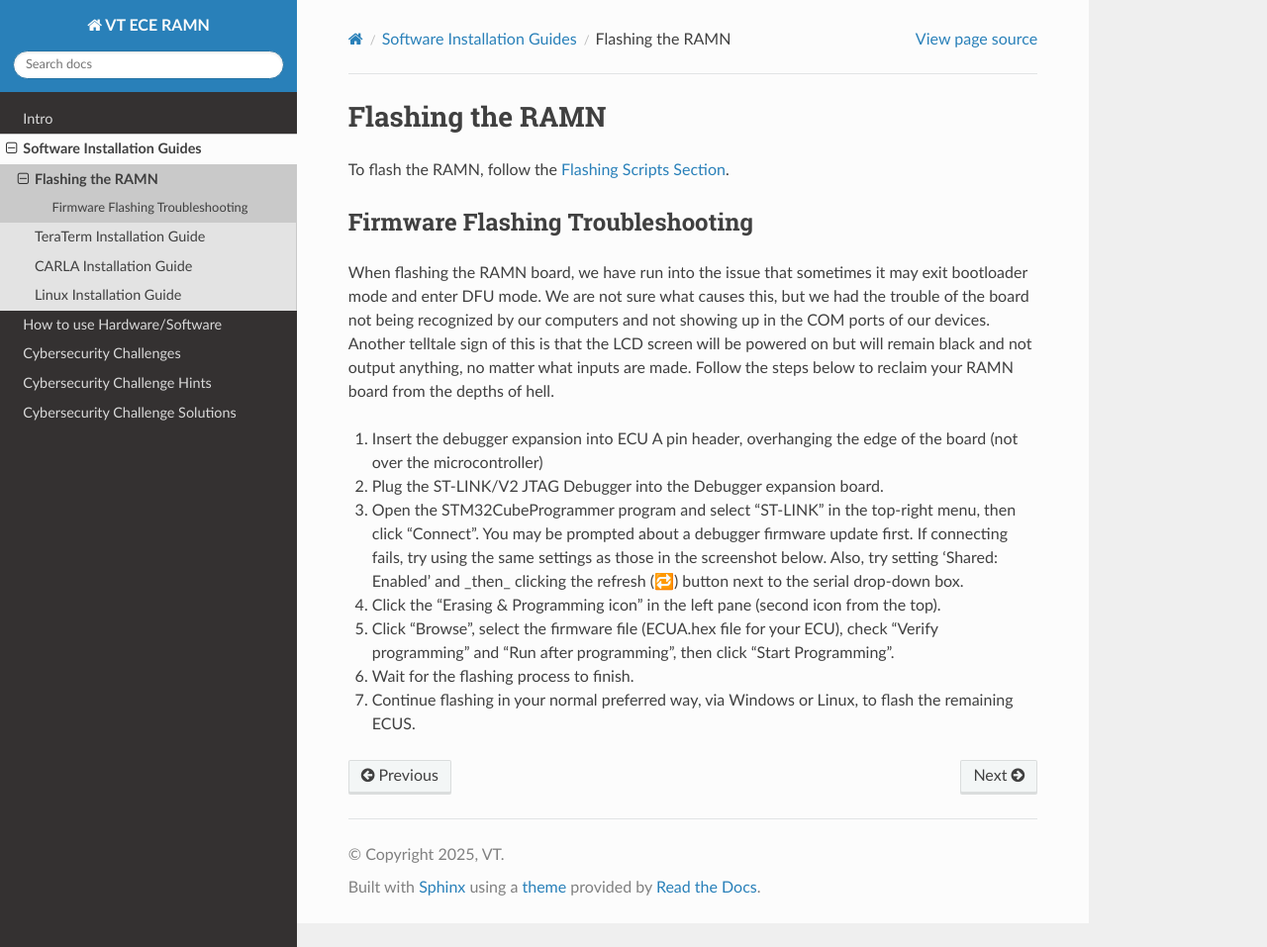
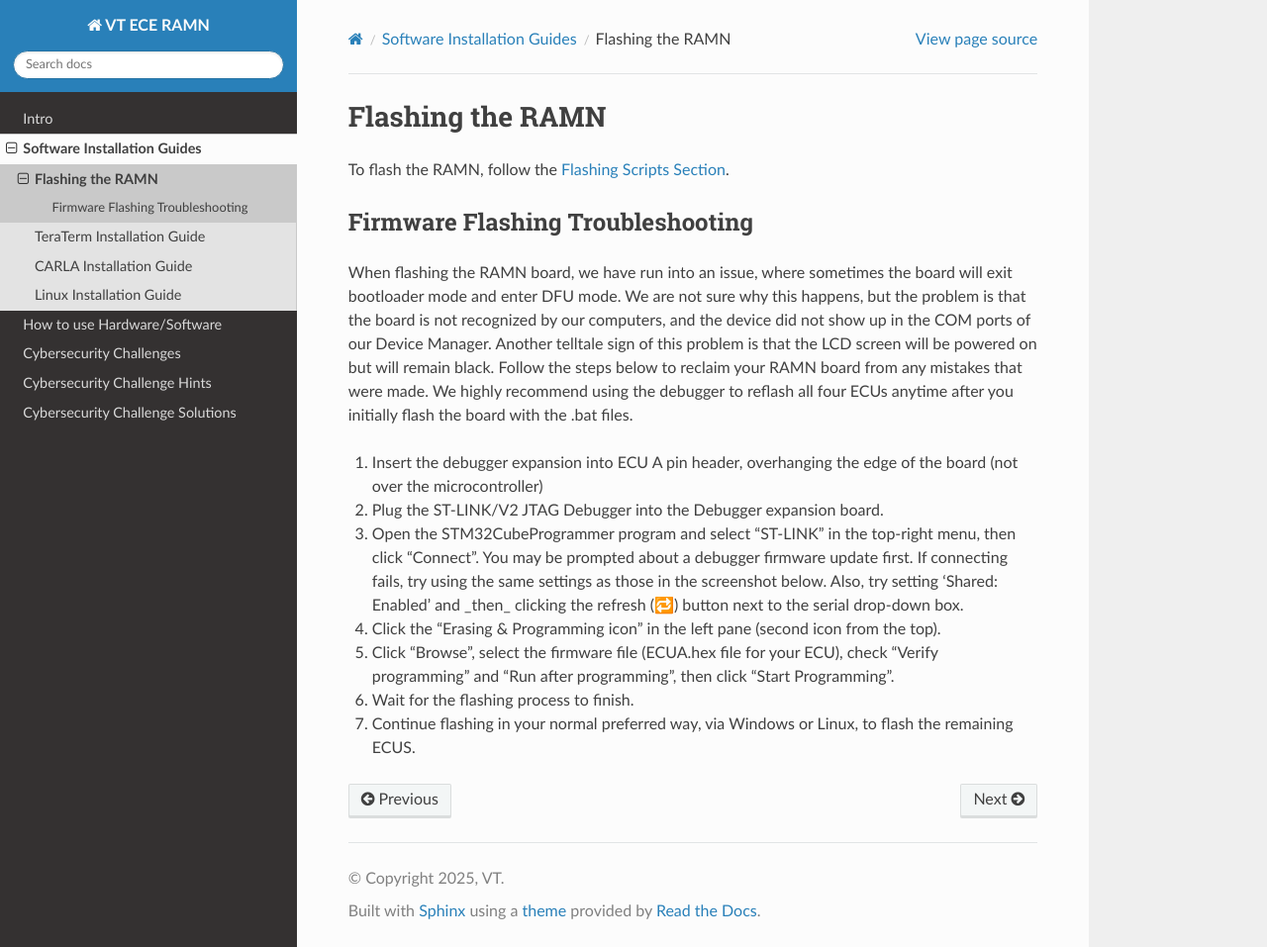
Before and after one commit to JonasvonStein/F25-04-Drive-Secure-Teaching-Automotive-Cybersecurity-with-RAMN, a Sphinx documentation site: the page built from docs/softwareInsallation/flashingRAMN.rst, in a window 1280 px wide and 957 px high. Shown: the whole window at 99% size. Built offline with Sphinx 7.4.7 and the Read the Docs theme 3.1.0, drawn with Linux system fonts in a browser that asks for light colours; pages that are not in the unit, such as notebooks, are missing from menus.

Commit message:
update flash ramn

```diff
--- a/docs/softwareInsallation/flashingRAMN.rst
+++ b/docs/softwareInsallation/flashingRAMN.rst
@@ -8,11 +8,13 @@ To flash the RAMN, follow the `Flashing Scripts Section <https://ramn.readthedoc
 Firmware Flashing Troubleshooting
 ^^^^^^^^^^^^^^^^^^^^^^^^^^^^^^^^^
 
-When flashing the RAMN board, we have run into the issue that sometimes it may exit bootloader mode and enter DFU mode.
-We are not sure what causes this, but we had the trouble of the board not being recognized by our computers and not
-showing up in the COM ports of our devices. Another telltale sign of this is that the LCD screen will be powered
-on but will remain black and not output anything, no matter what inputs are made. Follow the steps below to reclaim
-your RAMN board from the depths of hell.
+When flashing the RAMN board, we have run into an issue, where sometimes the board will exit bootloader
+mode and enter DFU mode. We are not sure why this happens, but the problem is that the board is not
+recognized by our computers, and the device did not show up in the COM ports of our Device Manager.
+Another telltale sign of this problem is that the LCD screen will be powered on but will remain black.
+Follow the steps below to reclaim your RAMN board from any mistakes that were made.
+We highly recommend using the debugger to reflash all four ECUs anytime after you initially flash the
+board with the .bat files.
 
 1. Insert the debugger expansion into ECU A pin header, overhanging the edge of the board (not over the microcontroller)
 2. Plug the ST-LINK/V2 JTAG Debugger into the Debugger expansion board.
```
Also changed, not shown: docs/softwareInstallation.rst (+7 -0 lines).
